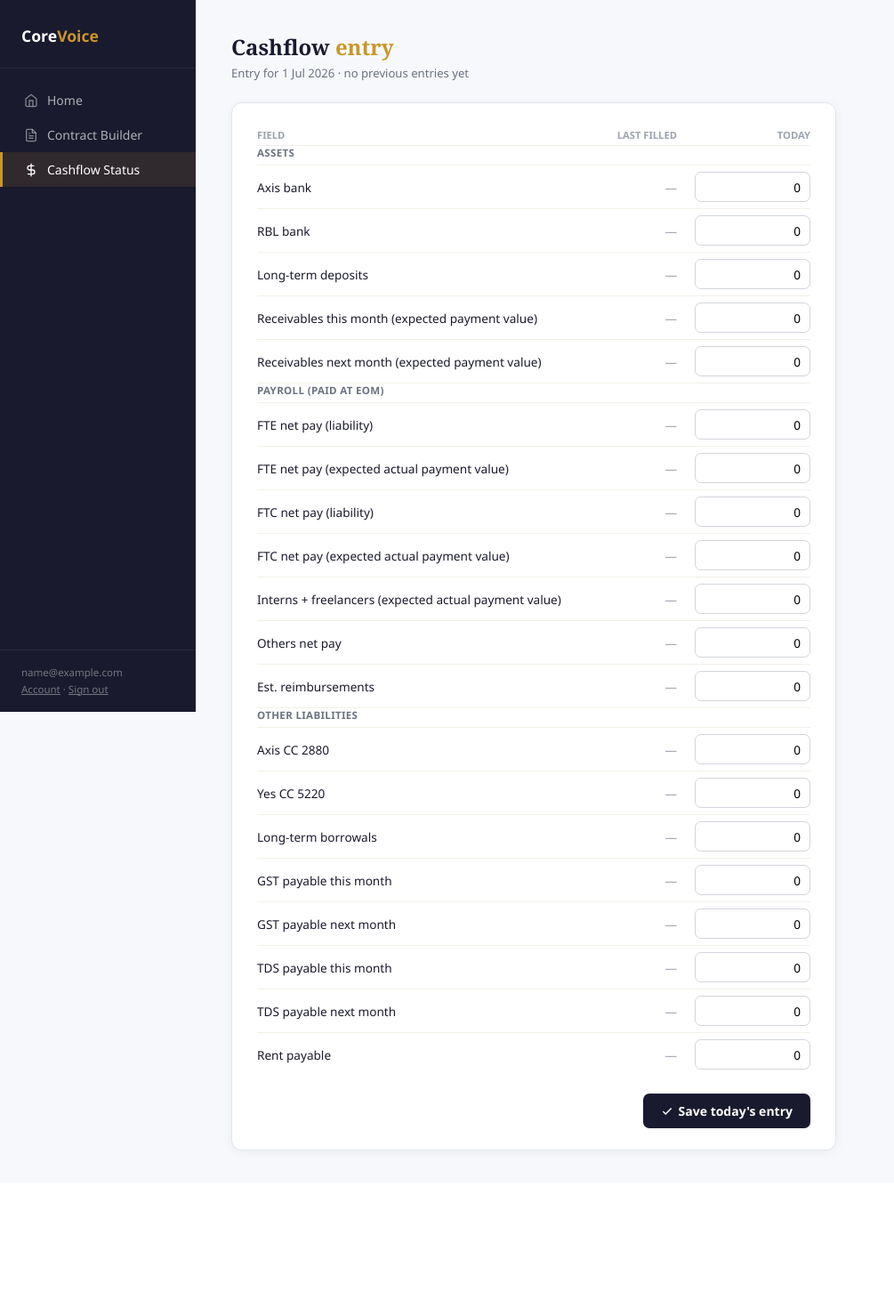
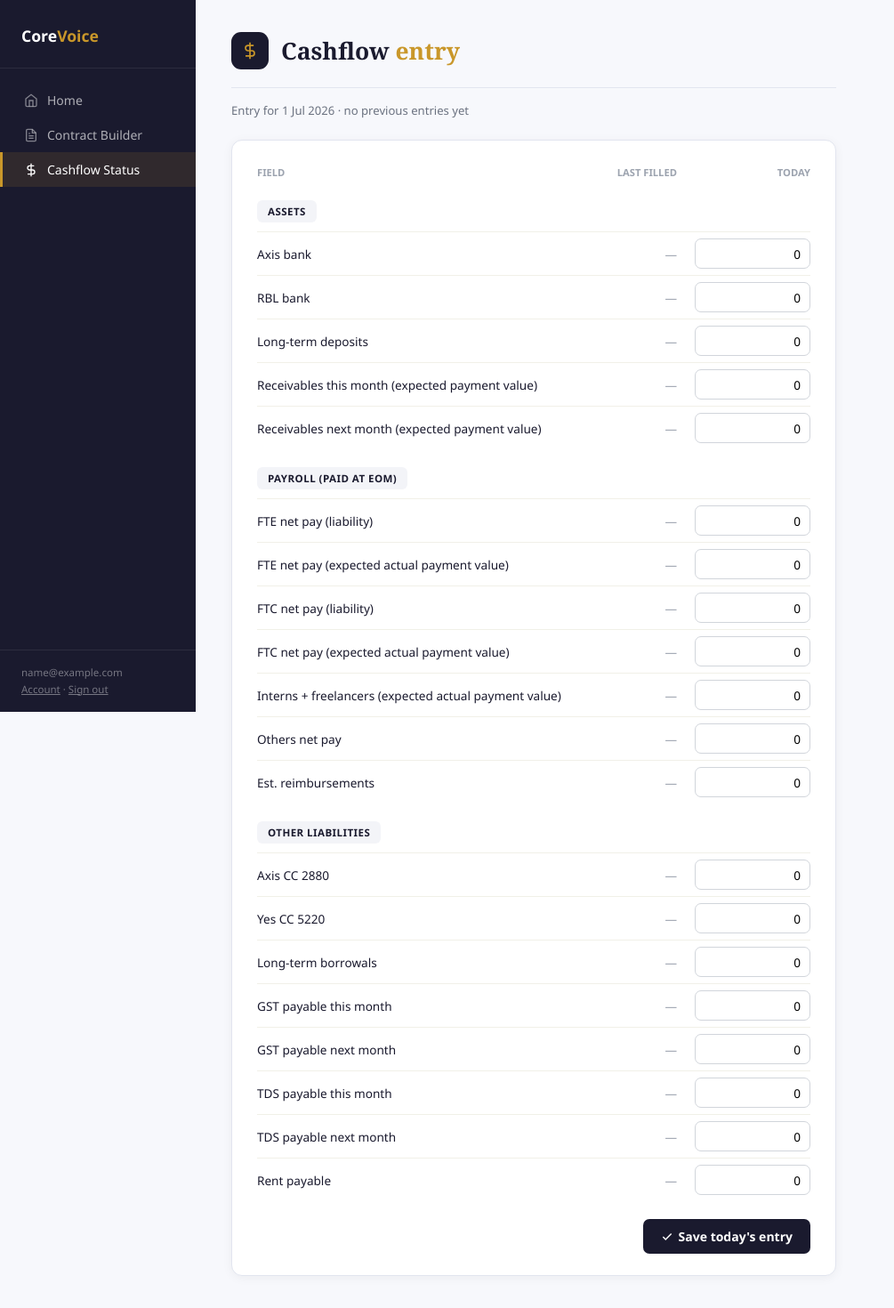
Before and after one commit to amrut-cv/CVwebapp, a PHP site: page /cashflow_status/entry.php in a window 1280 px wide. Shown: the whole page at 89% size, without its empty margins (0-1005 px from the left). Before the commit the page ends 1297 px from the top, so only its background shows below. Run offline with PHP 8.4, Linux system fonts and the light colour scheme; the visitor is signed in with stand-in values (Sample User, id 1); data that the repository does not hold is empty.

Commit message:
Improve cashflow page headers and section labels
Adds an icon badge + bottom border to the page headers, and turns the
plain gray section captions into pill tags so they read as clear
group dividers instead of blending into the row text.

```diff
--- a/cashflow_status/entry.php
+++ b/cashflow_status/entry.php
@@ -52,13 +52,14 @@ $nav_active = 'cashflow';
     *,*::before,*::after{box-sizing:border-box;margin:0;padding:0}
     body{font-family:'Segoe UI',system-ui,sans-serif;background:#f7f8fc;color:#1a1a2e}
     .page{padding:36px 40px;max-width:760px}
-    .page-header{display:flex;justify-content:space-between;align-items:baseline;margin-bottom:4px;flex-wrap:wrap;gap:8px}
-    .page-header h1{font-family:Georgia,serif;font-size:1.5rem;font-weight:700}
+    .page-header{display:flex;align-items:center;gap:14px;padding-bottom:20px;margin-bottom:4px;border-bottom:1px solid #e2e5ef}
+    .page-header .icon-badge{width:42px;height:42px;border-radius:11px;background:#1a1a2e;color:#C9972A;display:flex;align-items:center;justify-content:center;flex-shrink:0}
+    .page-header h1{font-family:Georgia,serif;font-size:1.65rem;font-weight:700;line-height:1.15}
     .page-header h1 span{color:#C9972A}
-    .sub{font-size:.82rem;color:#6b7280;margin-bottom:24px}
+    .sub{font-size:.82rem;color:#6b7280;margin:16px 0 24px}
     .card{background:#fff;border:1px solid #e2e5ef;border-radius:12px;padding:24px 28px;box-shadow:0 2px 12px rgba(0,0,0,.05)}
-    .sec{padding:16px 0 6px;font-weight:700;color:#6b7280;font-size:.72rem;text-transform:uppercase;letter-spacing:.03em}
-    .sec:first-child{padding-top:0}
+    .sec-cell{padding:20px 0 10px;border-top:none}
+    .sec{display:inline-block;background:#f3f4f8;color:#1a1a2e;font-weight:700;font-size:.72rem;text-transform:uppercase;letter-spacing:.04em;padding:5px 12px;border-radius:6px}
     table{width:100%;border-collapse:collapse;font-size:.85rem}
     th{text-align:right;font-size:.7rem;color:#9ca3af;text-transform:uppercase;padding:4px 0;font-weight:700}
     th:first-child{text-align:left}
@@ -78,6 +79,9 @@ $nav_active = 'cashflow';
   <?php require __DIR__ . '/../nav.php'; ?>
   <div class="page">
     <div class="page-header">
+      <div class="icon-badge">
+        <svg width="20" height="20" fill="none" stroke="currentColor" stroke-width="2" viewBox="0 0 24 24"><line x1="12" y1="1" x2="12" y2="23"/><path d="M17 5H9.5a3.5 3.5 0 0 0 0 7h5a3.5 3.5 0 0 1 0 7H6"/></svg>
+      </div>
       <h1>Cashflow <span>entry</span></h1>
     </div>
     <p class="sub">
@@ -97,7 +101,7 @@ $nav_active = 'cashflow';
           <th class="in-cell">Today</th>
         </tr>
         <?php foreach ($fields as $section => $items): ?>
-          <tr><td colspan="3" class="sec"><?= h($section) ?></td></tr>
+          <tr><td colspan="3" class="sec-cell"><span class="sec"><?= h($section) ?></span></td></tr>
           <?php foreach ($items as $col => $label): ?>
             <tr>
               <td><?= h($label) ?></td>
```
Also changed, not shown: cashflow_status/index.php (+13 -6 lines).
